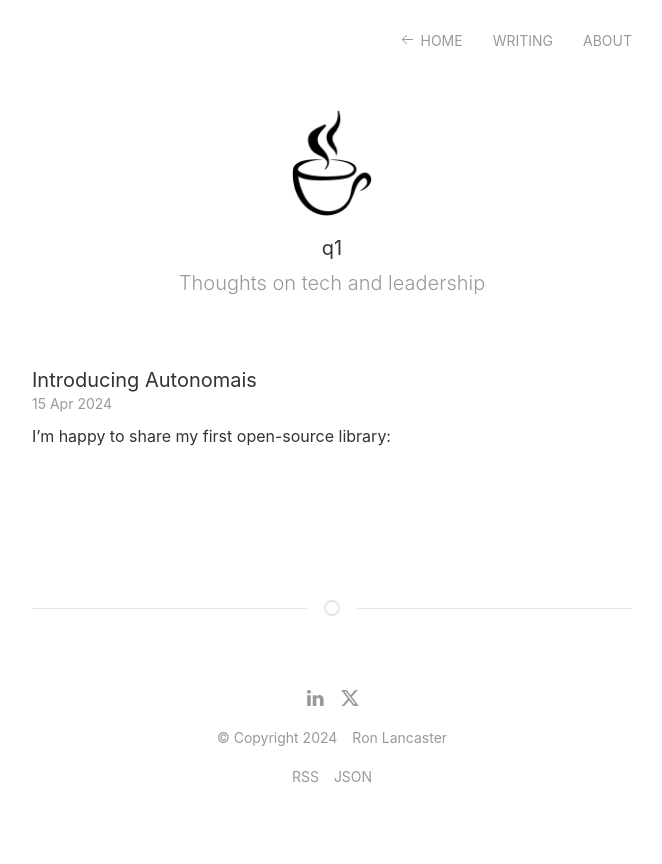
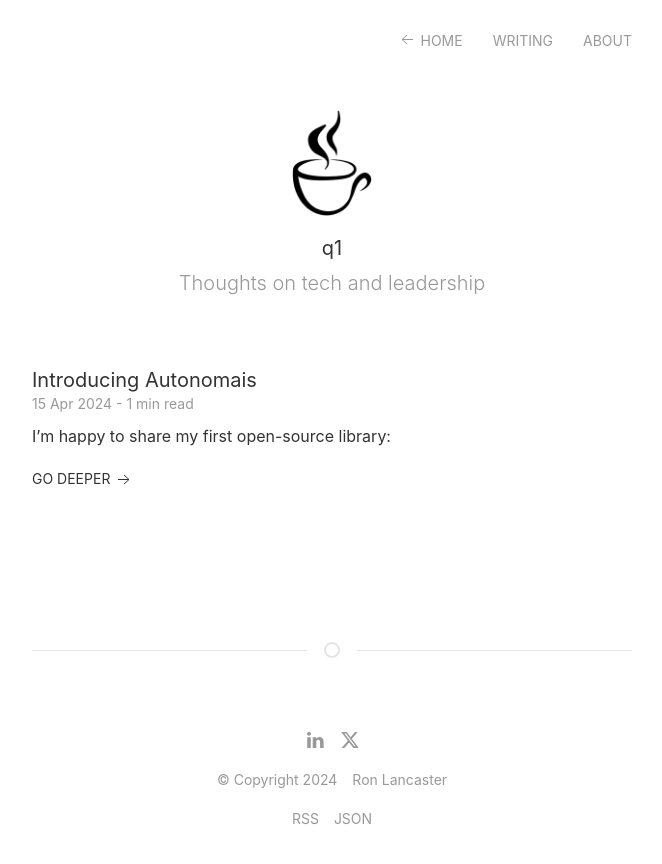
Before and after one commit to nyvyn/nyvyn.github.io, a Jekyll site: the page built from _pages/writing.markdown, in a window 1280 px wide. Shown: the top 864 px of the page, without its empty margins (308-970 px from the left). Built offline with Jekyll 4.4.1, drawn with Linux system fonts in a browser that asks for light colours.

Commit message:
Add estimated read time and deep link for posts
The post inclusion has been modified to include the estimated reading time and a "Go deeper" link for posts that are not marked as 'full'. A new 'read_time.html' component was created to calculate the reading time based on word count. In addition, a 'tags' property has been added to posts to categorize them.

```diff
--- a/_includes/post.html
+++ b/_includes/post.html
@@ -8,10 +8,17 @@
     {% endif %}
 
     <aside class="uk-article-meta uk-margin-small-bottom">
-        <a class="uk-link-reset" href="{{ include.url }}">
-            {{ include.date | date_to_string }}
-        </a>
+        {{ include.date | date_to_string }}
+        {% unless include.full %}
+        - {% include read_time.html content=include.content %}
+        {% endunless %}
     </aside>
 
     <div class="uk-link-text">{{ include.content }}</div>
+
+    {% unless include.full %}
+    <a class="uk-button uk-button-text uk-margin-top" href="{{ include.url }}">
+        Go deeper <span data-uk-icon="arrow-right"></span>
+    </a>
+    {% endunless %}
 </article>
--- a/_includes/posts.html
+++ b/_includes/posts.html
@@ -12,6 +12,7 @@
             {% include post.html
             content=markdown
             date=post.date
+            full=include.full
             title=post.title
             url=post.url
             %}
--- /dev/null
+++ b/_includes/read_time.html
@@ -0,0 +1,8 @@
+<span class="reading-time" title="Estimated read time">
+  {% assign words = include.content | number_of_words %}
+  {% if words < 360 %}
+    1 min read
+  {% else %}
+    {{ words | divided_by:180 }} mins read
+  {% endif %}
+</span>
--- a/_layouts/post.html
+++ b/_layouts/post.html
@@ -5,6 +5,7 @@ layout: default
 {% include post.html
 content=page.content
 date=page.date
+full=true
 title=page.title
 url=page.url
 %}
--- a/_posts/2024-04-15-introducing-autonomais.markdown
+++ b/_posts/2024-04-15-introducing-autonomais.markdown
@@ -1,5 +1,6 @@
 ---
 layout: post
+tags: [ "artificial intelligence" ]
 ---
 
 I'm happy to share my first open-source library:
```
